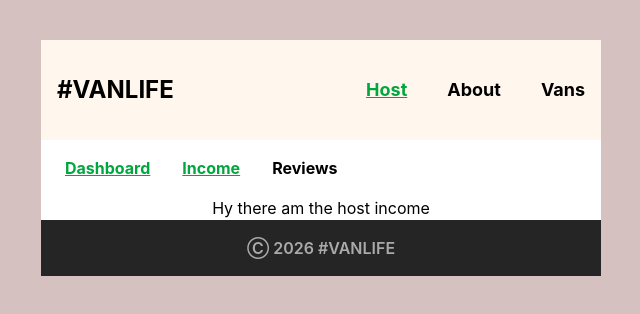
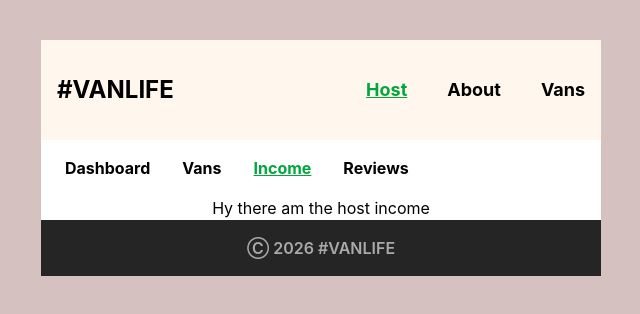
Before and after one commit to thierry-byiringiro/vanProject, a React (Vite) app: page /host/income in a window 1280 px wide. Shown: the top 314 px of the page, without its empty margins (319-959 px from the left). Built offline with nearby package versions, Linux system fonts and the light colour scheme; what miragejs would draw is missing.

Commit message:
added the host route

```diff
--- a/src/component/HostLayout.jsx
+++ b/src/component/HostLayout.jsx
@@ -4,9 +4,39 @@ export default function HostLayout() {
   return (
     <>
       <nav className="flex flex-row space-x-8 font-bold w-full justify-start py-4 px-6">
-        <NavLink to="/host" className={({isActive}) => `${isActive ? "underline text-green-600":""}`}>Dashboard</NavLink>
-        <NavLink to="/host/income" className={({isActive}) => `${isActive ? "underline text-green-600":""}`}>Income</NavLink>
-        <NavLink to="/host/reviews" className={({isActive}) => `${isActive ? "underline text-green-600":""}`}>Reviews</NavLink>
+        <NavLink
+          to=". "
+          end
+          className={({ isActive }) =>
+            `${isActive ? "underline text-green-600" : ""}`
+          }
+        >
+          Dashboard
+        </NavLink>
+        <NavLink
+          to="vans"
+          className={({ isActive }) =>
+            `${isActive ? "underline text-green-600" : ""}`
+          }
+        >
+          Vans
+        </NavLink>
+        <NavLink
+          to="income"
+          className={({ isActive }) =>
+            `${isActive ? "underline text-green-600" : ""}`
+          }
+        >
+          Income
+        </NavLink>
+        <NavLink
+          to="reviews"
+          className={({ isActive }) =>
+            `${isActive ? "underline text-green-600" : ""}`
+          }
+        >
+          Reviews
+        </NavLink>
       </nav>
       <Outlet />
     </>
```
